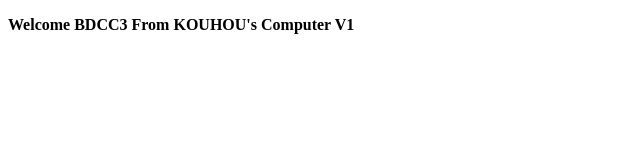
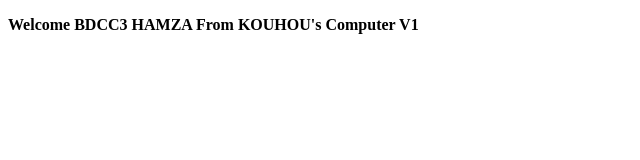
Before and after one commit to KouhouMohamed/tp4-docker, a plain HTML site: page index.html in a window 1280 px wide. Shown: the whole page, without its empty margins (0-640 px from the left). Drawn offline with Linux system fonts and the light colour scheme.

Commit message:
Update index.html

```diff
--- a/index.html
+++ b/index.html
@@ -6,7 +6,7 @@
 </head>
 <body>
 <p>
-    <strong>Welcome BDCC3 From KOUHOU's Computer V1</strong>
+    <strong>Welcome BDCC3 HAMZA From KOUHOU's Computer V1</strong>
 </p>
 </body>
 </html>
```
